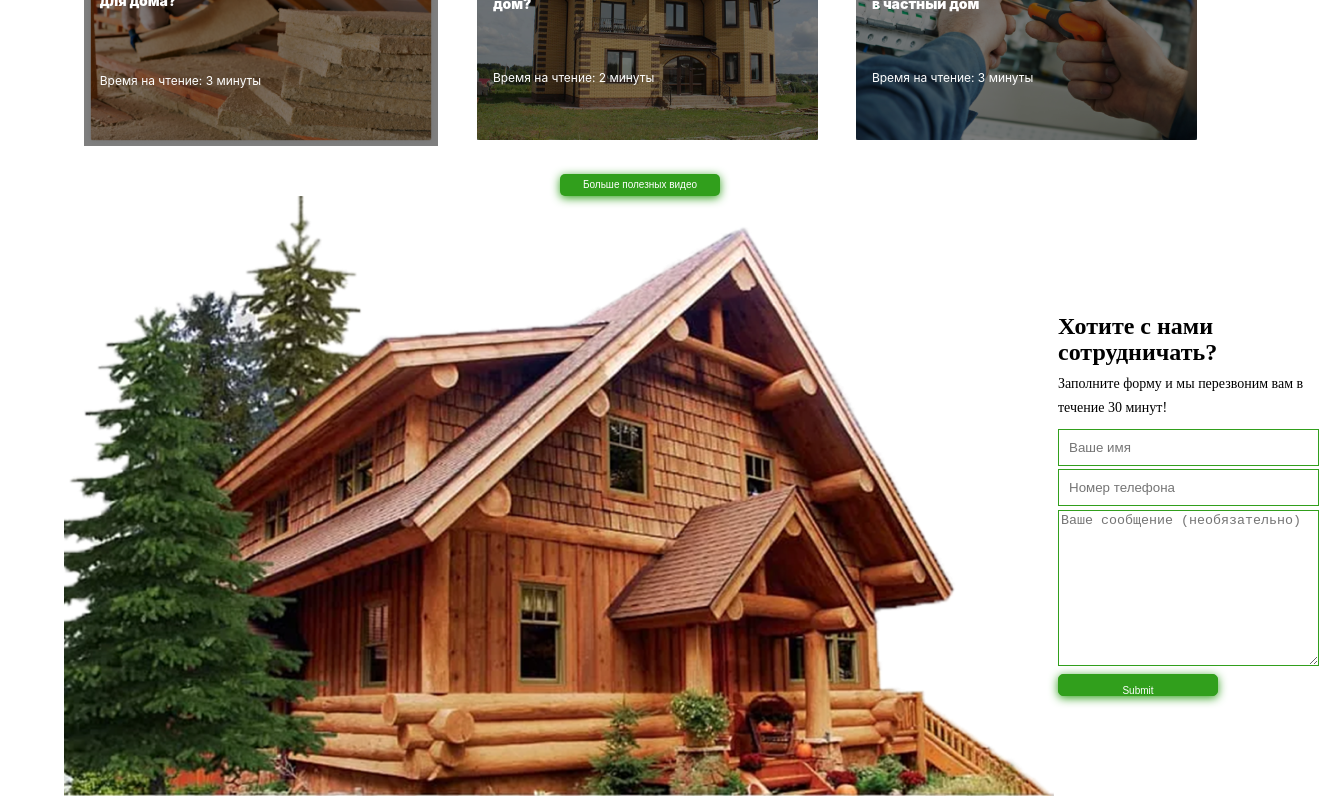
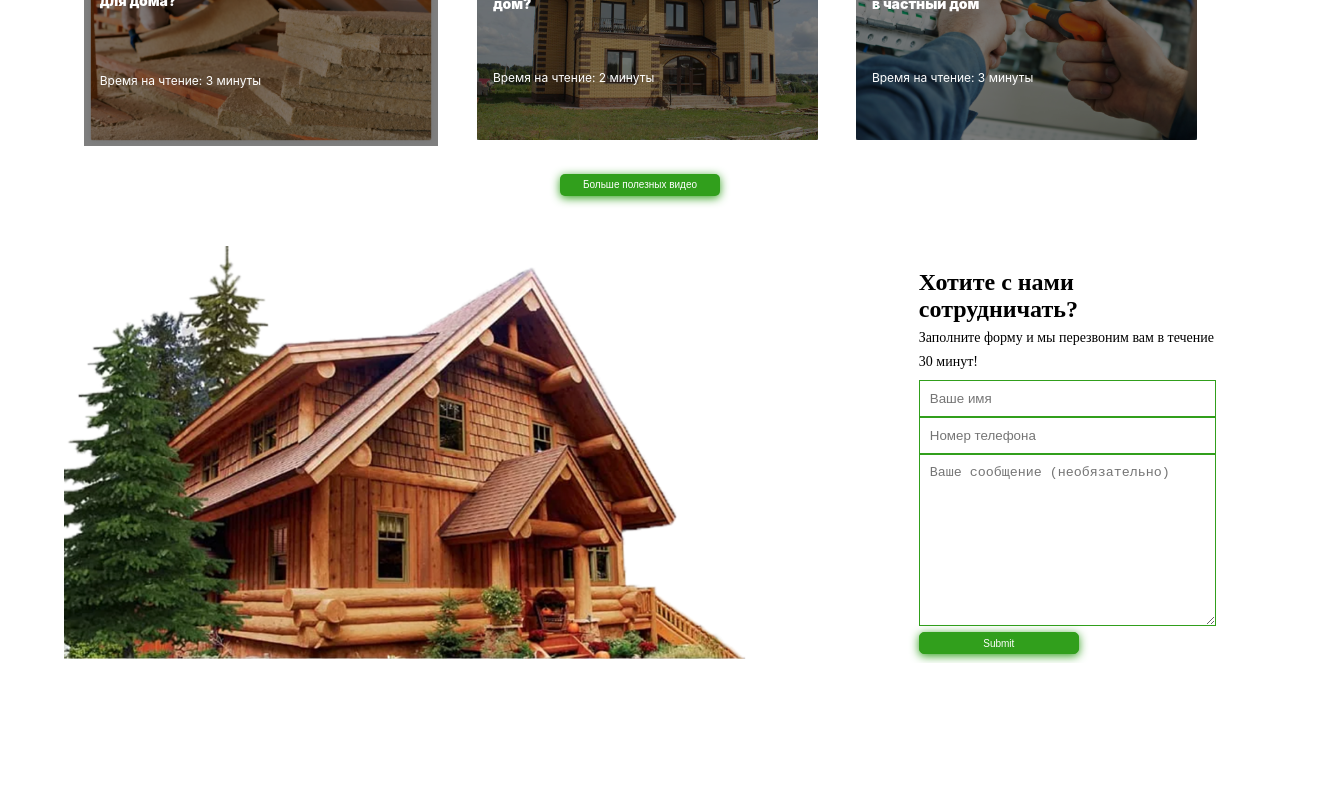
Before and after one commit to bubandrei/ARMainPage, a React (Create React App) app in the folder armp/: page / in a window 1280 px wide. Shown: the part 1642-2442 px from the top of the page, 1319 px wide, since content can reach past the window. After the commit the page ends 2305 px from the top, so only its background shows below. Built offline with nearby package versions, Linux system fonts and the light colour scheme.

Commit message:
foot form

```diff
--- a/armp/src/components/footForm/FootForm.css
+++ b/armp/src/components/footForm/FootForm.css
@@ -1,8 +1,11 @@
 .wrapFootForm {
     display: flex;
+    margin-top: 50px;
 }
 
-.homeImg {}
+.homeImg {
+    width: 80%;
+}
 
 .styleForm {
     display: flex;
@@ -44,8 +47,9 @@
 
 .wrapForm {
     align-self: center;
+    width: 30%;
 }
-.styleForm input{
+.inputField{
     padding: 10px;
 }
 .styleForm input, textarea{
--- a/armp/src/components/footForm/FootForm.jsx
+++ b/armp/src/components/footForm/FootForm.jsx
@@ -6,16 +6,16 @@ const FootForm = () =>
 {
     return (
         <div className="wrapFootForm">
-            <div className="homeImg">
-                <img src={ home } />
+            <div >
+                <img src={ home } className="homeImg" />
             </div>
             <div className="wrapForm">
                 <form action="" className="styleForm">
                     <div className="titleFootForm">Хотите с нами сотрудничать?</div>
                     <div className="textFootForm">Заполните форму и мы перезвоним вам в течение 30 минут!</div>
-                    <input type="text" placeholder="Ваше имя"/>
-                    <input type="text" placeholder="Номер телефона"/>
-                    <textarea name="" id="" cols="30" rows="10" placeholder="Ваше сообщение (необязательно)"></textarea>
+                    <input className="inputField" type="text" placeholder="Ваше имя"/>
+                    <input className="inputField" type="text" placeholder="Номер телефона"/>
+                    <textarea className="inputField" name="" id="" cols="30" rows="10" placeholder="Ваше сообщение (необязательно)"></textarea>
                     <input type="submit" name="" id="" className="btnFootForm"/>
                 </form>
             </div>
```
